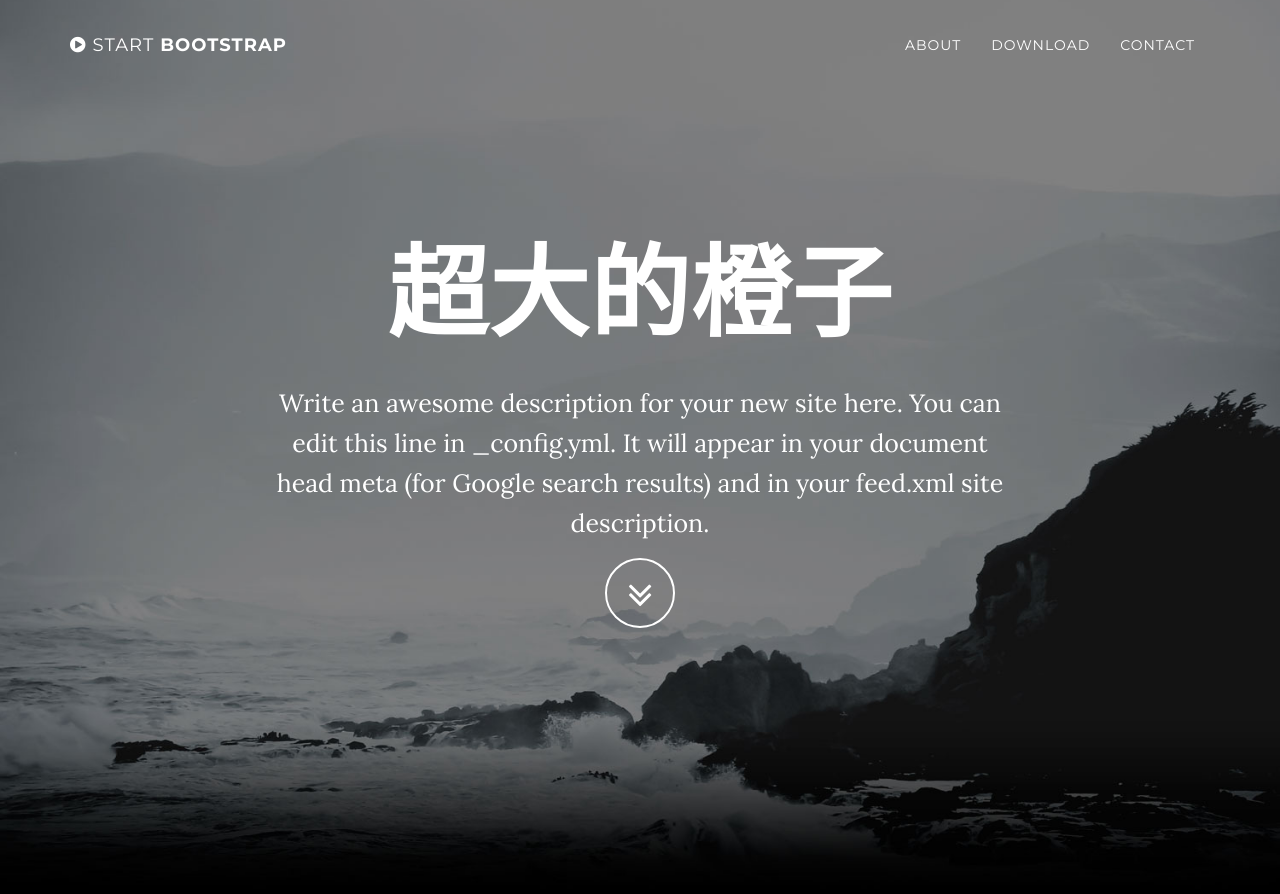
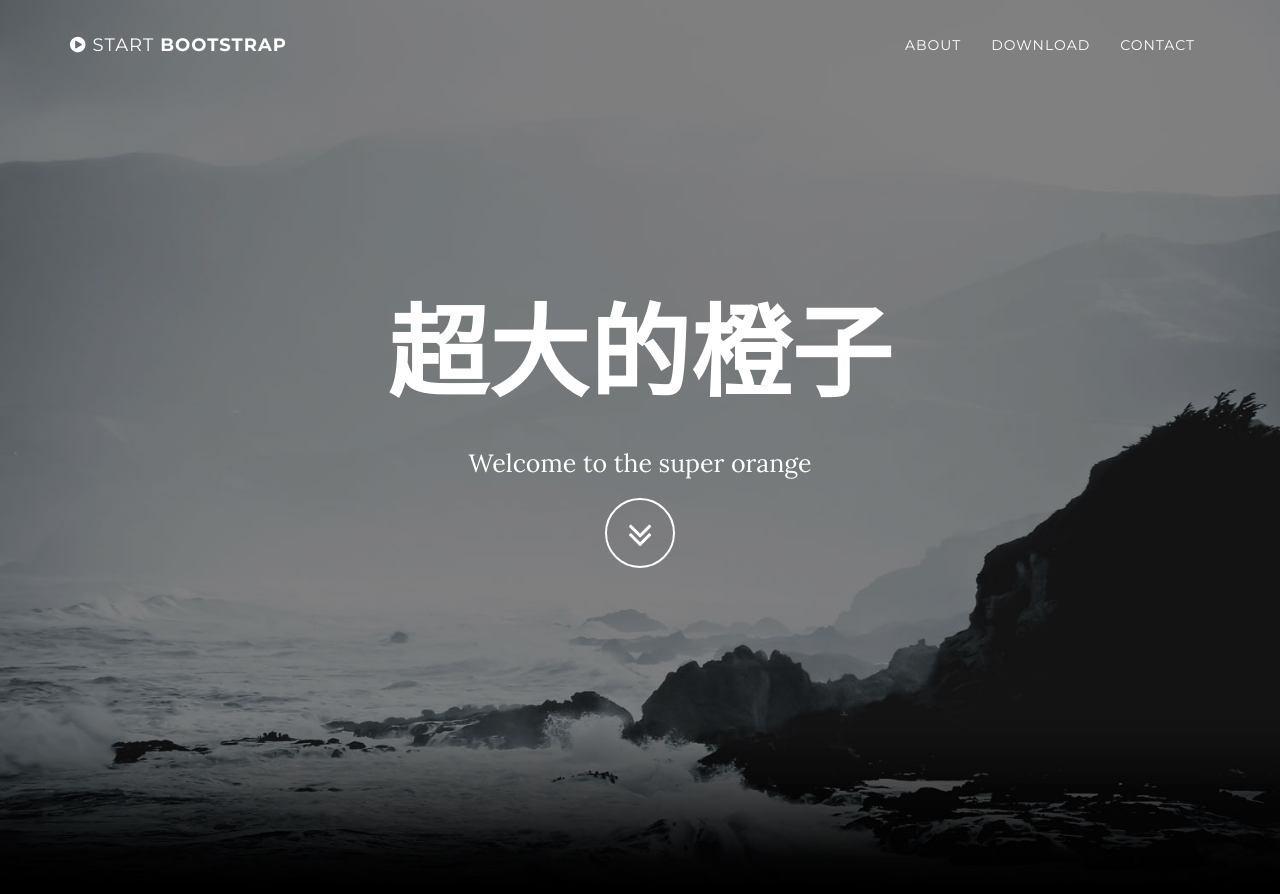
Before and after one commit to tearorca/tearorca.github.io, a Jekyll site: the page built from index.html, in a window 1280 px wide and 900 px high. Shown: the top 894 px of the window. Built offline with Jekyll 4.4.1, drawn with Linux system fonts in a browser that asks for light colours.

Commit message:
Update _config.yml

```diff
--- a/_config.yml
+++ b/_config.yml
@@ -2,7 +2,7 @@
 title: 超大的橙子
 email: 327169871@qq.com
 url: https://tearorca.github.io
-description: "Write an awesome description for your new site here. You can edit this line in _config.yml. It will appear in your document head meta (for Google search results) and in your feed.xml site description."
+description: "Welcome to the super orange"
 
 # Color settings (hex-codes without the leading hash-tag)
 color:
```
